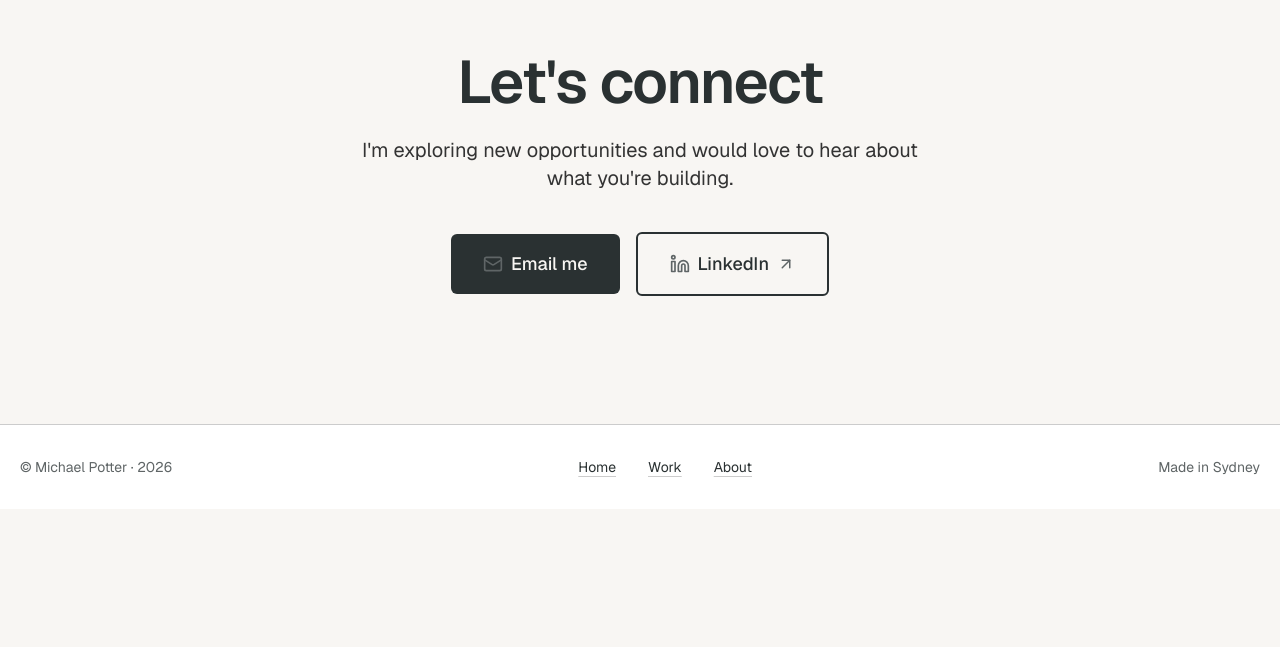
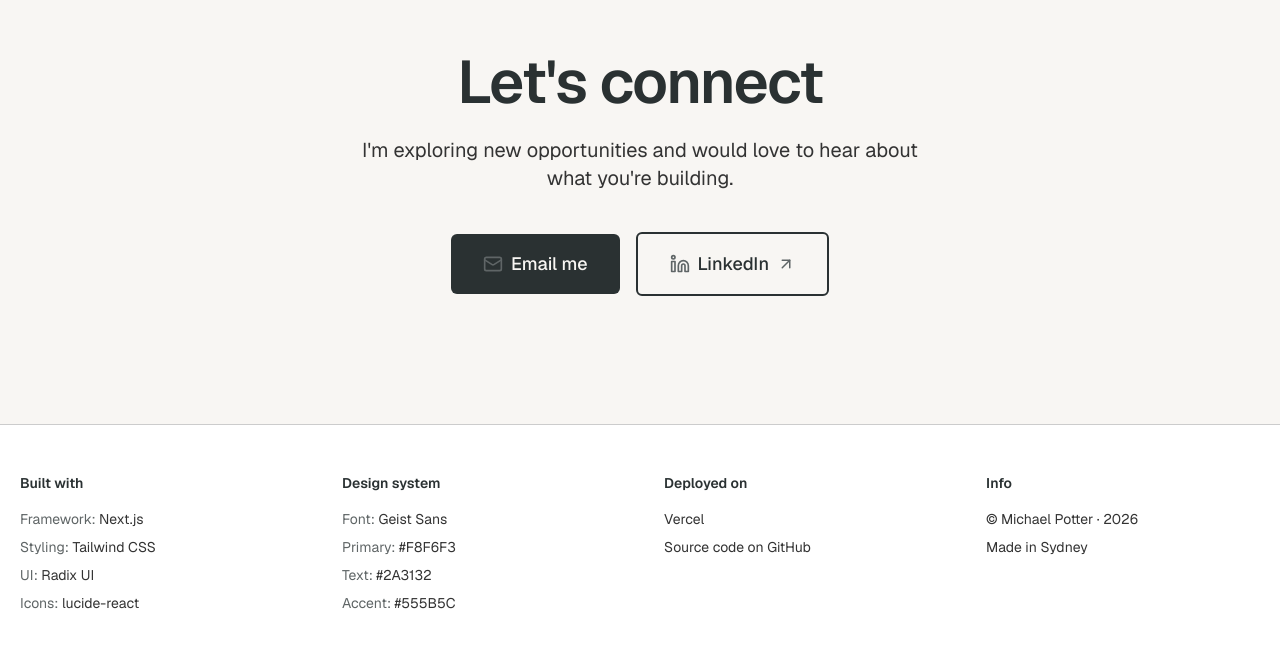
Before and after one commit to mikepotter-jpeg/michael-potter-portfolio, a Next.js app: page / in a window 1280 px wide. Shown: the part 3300-3947 px from the top of the page. Before the commit the page ends 3809 px from the top, so only its background shows below. Built offline with nearby package versions, Linux system fonts and the light colour scheme.

Commit message:
Add colophon footer and unused styles documentation

```diff
--- a/app/components/page.tsx
+++ b/app/components/page.tsx
@@ -30,6 +30,7 @@ export default function ComponentsPage() {
     { id: 'footer', title: 'Footer' },
     { id: 'typography', title: 'Typography' },
     { id: 'colors', title: 'Colors' },
+    { id: 'unused-styles', title: 'Unused Styles' },
   ]
 
   return (
@@ -286,6 +287,56 @@ export default function ComponentsPage() {
               </div>
             </section>
 
+            {/* Unused Styles Section */}
+            <section id="unused-styles" className="scroll-mt-24">
+              <h2 className="text-2xl font-semibold tracking-tight mb-2">Unused Styles</h2>
+              <p className="text-text-tertiary mb-6">CSS classes defined in globals.css that aren't currently used in the site</p>
+
+              <div className="space-y-6 max-w-2xl">
+                <div className="p-6 bg-background-secondary rounded-xl">
+                  <h3 className="text-sm font-semibold text-text-primary mb-4 uppercase tracking-widest">Text Styles</h3>
+                  <ul className="space-y-3 text-sm">
+                    <li>
+                      <code className="bg-background-primary px-2 py-1 rounded text-xs font-mono">.text-small</code>
+                      <p className="text-text-tertiary mt-1">Small text style – defined but not currently used</p>
+                    </li>
+                    <li>
+                      <code className="bg-background-primary px-2 py-1 rounded text-xs font-mono">.section-label</code>
+                      <p className="text-text-tertiary mt-1">Uppercase eyebrow text – defined but not currently used</p>
+                    </li>
+                  </ul>
+                </div>
+
+                <div className="p-6 bg-background-secondary rounded-xl">
+                  <h3 className="text-sm font-semibold text-text-primary mb-4 uppercase tracking-widest">Animation Styles</h3>
+                  <ul className="space-y-3 text-sm">
+                    <li>
+                      <code className="bg-background-primary px-2 py-1 rounded text-xs font-mono">.link-animate</code>
+                      <p className="text-text-tertiary mt-1">Underline animation on hover – defined but not currently used</p>
+                    </li>
+                    <li>
+                      <code className="bg-background-primary px-2 py-1 rounded text-xs font-mono">.animate-delay-*</code>
+                      <p className="text-text-tertiary mt-1">Animation delay utilities (100, 200, 300, 400) – defined but not currently used</p>
+                    </li>
+                  </ul>
+                </div>
+
+                <div className="p-6 bg-background-secondary rounded-xl">
+                  <h3 className="text-sm font-semibold text-text-primary mb-4 uppercase tracking-widest">Component Styles</h3>
+                  <ul className="space-y-3 text-sm">
+                    <li>
+                      <code className="bg-background-primary px-2 py-1 rounded text-xs font-mono">.section-container</code>
+                      <p className="text-text-tertiary mt-1">Section wrapper with top border – defined but not currently used</p>
+                    </li>
+                  </ul>
+                </div>
+
+                <div className="p-4 bg-background-primary border border-border rounded-xl text-sm text-text-tertiary">
+                  <p><strong>Note:</strong> These styles are kept as part of the design system for potential future use or as reference. Remove them from globals.css if you prefer to keep only active styles.</p>
+                </div>
+              </div>
+            </section>
+
             {/* Back Link */}
             <div className="pt-8">
               <Link href="/" className="inline-flex items-center gap-2 text-text-tertiary hover:text-text-primary">
--- a/components/footer.tsx
+++ b/components/footer.tsx
@@ -1,38 +1,96 @@
 import Link from 'next/link'
 
 export default function Footer() {
-  const links = [
-    { href: '/', label: 'Home' },
-    { href: '/work', label: 'Work' },
-    { href: '/about', label: 'About' },
-  ]
-
   return (
     <footer className="border-t border-border bg-background-secondary">
-      <div className="max-w-7xl mx-auto px-5 py-8">
-        <div className="flex flex-col md:flex-row items-center justify-between gap-6">
-          {/* Copyright */}
-          <p className="text-sm text-text-tertiary">
-            © Michael Potter · 2026
-          </p>
-
-          {/* Footer Links */}
-          <div className="flex items-center gap-8">
-            {links.map((link) => (
-              <Link
-                key={link.href}
-                href={link.href}
-                className="text-sm"
-              >
-                {link.label}
-              </Link>
-            ))}
+      <div className="max-w-7xl mx-auto px-5 py-12">
+        <div className="grid grid-cols-1 md:grid-cols-4 gap-12">
+          {/* Built with */}
+          <div>
+            <h3 className="text-sm font-semibold text-text-primary mb-4">
+              Built with
+            </h3>
+            <ul className="space-y-2 text-sm text-text-secondary">
+              <li>
+                <span className="text-text-tertiary">Framework:</span>{' '}
+                <a href="https://nextjs.org/" target="_blank" rel="noopener noreferrer" className="no-underline hover:text-text-primary transition-colors">
+                  Next.js
+                </a>
+              </li>
+              <li>
+                <span className="text-text-tertiary">Styling:</span>{' '}
+                <a href="https://tailwindcss.com/" target="_blank" rel="noopener noreferrer" className="no-underline hover:text-text-primary transition-colors">
+                  Tailwind CSS
+                </a>
+              </li>
+              <li>
+                <span className="text-text-tertiary">UI:</span>{' '}
+                <a href="https://www.radix-ui.com/" target="_blank" rel="noopener noreferrer" className="no-underline hover:text-text-primary transition-colors">
+                  Radix UI
+                </a>
+              </li>
+              <li>
+                <span className="text-text-tertiary">Icons:</span>{' '}
+                <a href="https://lucide.dev/" target="_blank" rel="noopener noreferrer" className="no-underline hover:text-text-primary transition-colors">
+                  lucide-react
+                </a>
+              </li>
+            </ul>
           </div>
 
-          {/* Made with */}
-          <p className="text-sm text-text-tertiary">
-            Made in Sydney
-          </p>
+          {/* Design system */}
+          <div>
+            <h3 className="text-sm font-semibold text-text-primary mb-4">
+              Design system
+            </h3>
+            <ul className="space-y-2 text-sm text-text-secondary">
+              <li>
+                <span className="text-text-tertiary">Font:</span>{' '}
+                <a href="https://vercel.com/font/geist" target="_blank" rel="noopener noreferrer" className="no-underline hover:text-text-primary transition-colors">
+                  Geist Sans
+                </a>
+              </li>
+              <li>
+                <span className="text-text-tertiary">Primary:</span> #F8F6F3
+              </li>
+              <li>
+                <span className="text-text-tertiary">Text:</span> #2A3132
+              </li>
+              <li>
+                <span className="text-text-tertiary">Accent:</span> #555B5C
+              </li>
+            </ul>
+          </div>
+
+          {/* Deployed on */}
+          <div>
+            <h3 className="text-sm font-semibold text-text-primary mb-4">
+              Deployed on
+            </h3>
+            <ul className="space-y-2 text-sm text-text-secondary">
+              <li>
+                <a href="https://vercel.com/" target="_blank" rel="noopener noreferrer" className="no-underline hover:text-text-primary transition-colors">
+                  Vercel
+                </a>
+              </li>
+              <li>
+                <a href="https://github.com/" target="_blank" rel="noopener noreferrer" className="no-underline hover:text-text-primary transition-colors">
+                  Source code on GitHub
+                </a>
+              </li>
+            </ul>
+          </div>
+
+          {/* Info */}
+          <div>
+            <h3 className="text-sm font-semibold text-text-primary mb-4">
+              Info
+            </h3>
+            <ul className="space-y-2 text-sm text-text-secondary">
+              <li>© Michael Potter · 2026</li>
+              <li>Made in Sydney</li>
+            </ul>
+          </div>
         </div>
       </div>
     </footer>
```
